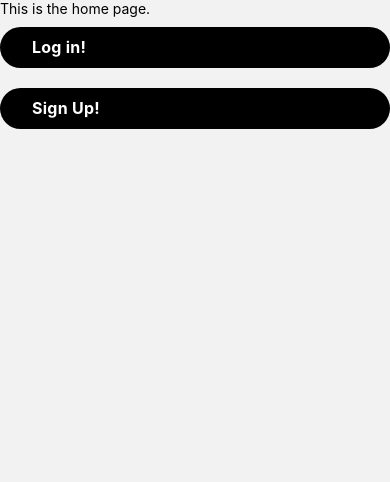
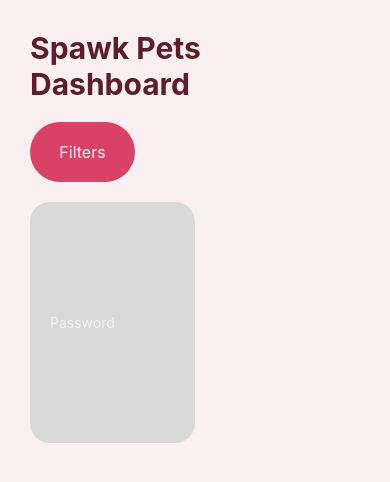
Before and after one commit to fathisahar/mchacks-24, a React Native app in the folder app/: screen /PetsDashboard in a window 390 px wide. Shown: the top 482 px of the page. Built offline with nearby package versions, Linux system fonts and the light colour scheme.

Commit message:
added pet dashboard

```diff
--- a/app/Page_Home2.js
+++ b/app/Page_Home2.js
@@ -23,6 +23,7 @@ const Page_Home2 = () => {
       <Text>This is the home page.</Text>
       <CustomButton title="Log in!" destination="LogIn" />
       <CustomButton title="Sign Up!" destination="SignUp" />
+      <CustomButton title="Pets Dashboard" destination="PetsDashboard" />
     </SafeAreaView>
   );
 };
--- /dev/null
+++ b/app/Page_PetsDashboard.js
@@ -0,0 +1,47 @@
+import React, { useEffect, useState } from 'react';
+import { Text, Pressable, StyleSheet, View, TextInput } from 'react-native';
+import { useNavigation } from '@react-navigation/native';
+import { StatusBar } from 'expo-status-bar';
+import Linear from 'react-native-linear-gradient';
+
+import styles from './styles/styles';
+
+const CustomButton = ({ title, destination }) => {
+    const navigation = useNavigation();
+
+    const handlePress = () => {
+        navigation.navigate(destination);
+    };
+
+    return (
+        <Pressable onPress={handlePress} style={styles.button}>
+        <Text style={styles.text}>{title}</Text>
+        </Pressable>
+    );
+};
+
+const PetsDashboard = () => {
+    const [isModalVisible, setModalVisible] = useState(false);
+
+    const toggleFilter = () => {
+        setModalVisible(!isModalVisible);
+    };
+
+    return (
+        <View style={[styles.pets_dashboard, { backgroundColor: '#FAEFF1' }]}>
+            <Text style={styles.headerText}>Spawk Pets{'\n'}Dashboard</Text>
+            <Pressable style={styles.filters_button} onPress={toggleFilter}>
+                <Text style={styles.filters_text}>Filters</Text>
+            </Pressable>
+            <TextInput
+                style={[styles.pet_display, { backgroundColor: '#D9D9D9', color: "#FAEFF1" }]}
+                placeholder="Password"
+                placeholderTextColor="#FAEFF1"
+            />
+            <CustomButton title="go home" destination="Home" />
+        </View>
+    )
+
+}
+
+export default PetsDashboard;
--- a/app/StackNavigator.js
+++ b/app/StackNavigator.js
@@ -1,6 +1,7 @@
 import React from "react";
 import { View, Text } from "react-native";
 import { createNativeStackNavigator } from "@react-navigation/native-stack";
+import Page_PetsDashboard from "./Page_PetsDashboard.js";
 import Page_SignUp from './Page_SignUp.js';
 import Page_LogIn from "./Page_LogIn.js";
 import Page_Home from "./Page_Home2.js";
@@ -14,6 +15,7 @@ const StackNavigator = () => {
             <Stack.Screen name="Home" component={Page_Home}/>
             <Stack.Screen name="SignUp" component={Page_SignUp} />
             <Stack.Screen name="LogIn" component={Page_LogIn} />
+            <Stack.Screen name="PetsDashboard" component={Page_PetsDashboard} />
             </Stack.Group>
         </Stack.Navigator>
     )
--- a/app/package.json
+++ b/app/package.json
@@ -18,9 +18,10 @@
     "firebase": "^10.7.2",
     "react": "18.2.0",
     "react-native": "0.73.2",
+    "react-native-dropdown-select-list": "^2.0.5",
     "react-native-linear-gradient": "^2.8.3",
-    "react-native-screens": "~3.29.0",
-    "react-native-safe-area-context": "4.8.2"
+    "react-native-safe-area-context": "4.8.2",
+    "react-native-screens": "~3.29.0"
   },
   "devDependencies": {
     "@babel/core": "^7.20.0"
--- a/app/styles/styles.js
+++ b/app/styles/styles.js
@@ -32,6 +32,65 @@ const styles = StyleSheet.create({
     backgroundColor: '#FAEFF130',
     color: 'white',
   },
+  pets_dashboard: {
+      flex: 1,
+      padding: 20,
+      // Add other container styles if needed
+  },
+  headerText: {
+      color: '#5D1D29',
+      fontSize: 30,
+      fontWeight: 'bold',
+      marginTop: 10, // Adjust the margin as needed
+      marginLeft: 10, // Adjust the margin as needed
+      marginBottom: 20,
+  },
+  filters_text: {
+    color: '#FAEFF1',
+    fontSize: 16,
+  },
+  filters_button: {
+      marginTop: 0,
+      marginLeft: 10,
+      marginBottom: 20,
+      borderRadius: 40,
+      backgroundColor: '#DA4167',
+      textTransform: 'none',
+      paddingHorizontal: 20,
+      paddingVertical: 20,
+      width: '30%',
+      alignItems: 'center',
+  },
+  filters_container: {
+      flex: 1,
+      marginTop: 50,
+      marginLeft: 10,
+      width: '47%',
+      height: '30%',
+  },
+  filter_item: {
+      marginTop: 0,
+      marginLeft: 10,
+      color: '#FAEFF1',
+      fontSize: 16,
+  },
+  pet_text: {
+      color: '#FAEFF1',
+      fontSize: 16,
+  },
+  pet_display: {
+      marginTop: 0,
+      marginLeft: 10,
+      marginBottom: 10,
+      borderRadius: 20,
+      backgroundColor: '#DA4167',
+      textTransform: 'none',
+      paddingHorizontal: 20,
+      paddingVertical: 20,
+      width: '47%',
+      height: '30%',
+      alignItems: 'center',
+  },
 });
 
 export default styles;
```
Also changed, not shown: 2 other files (tests, documents, lock files or other folders).
